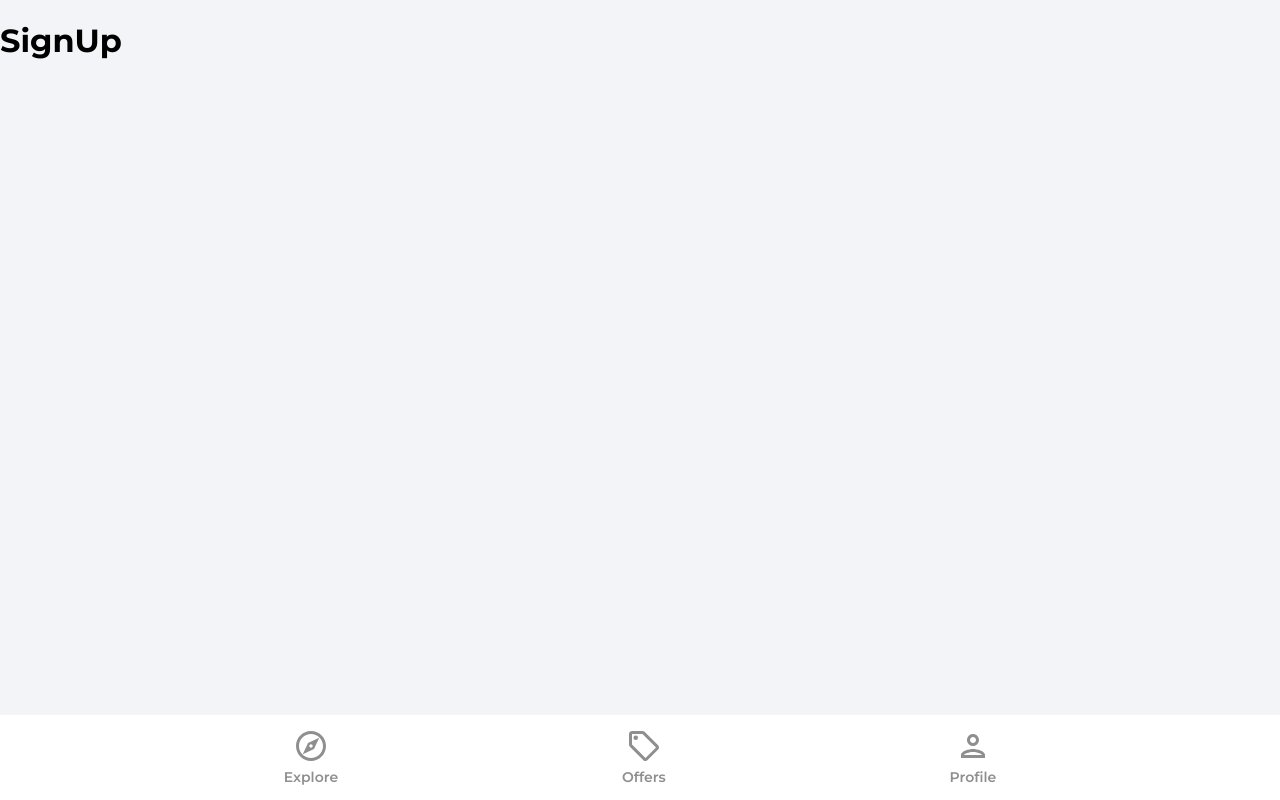
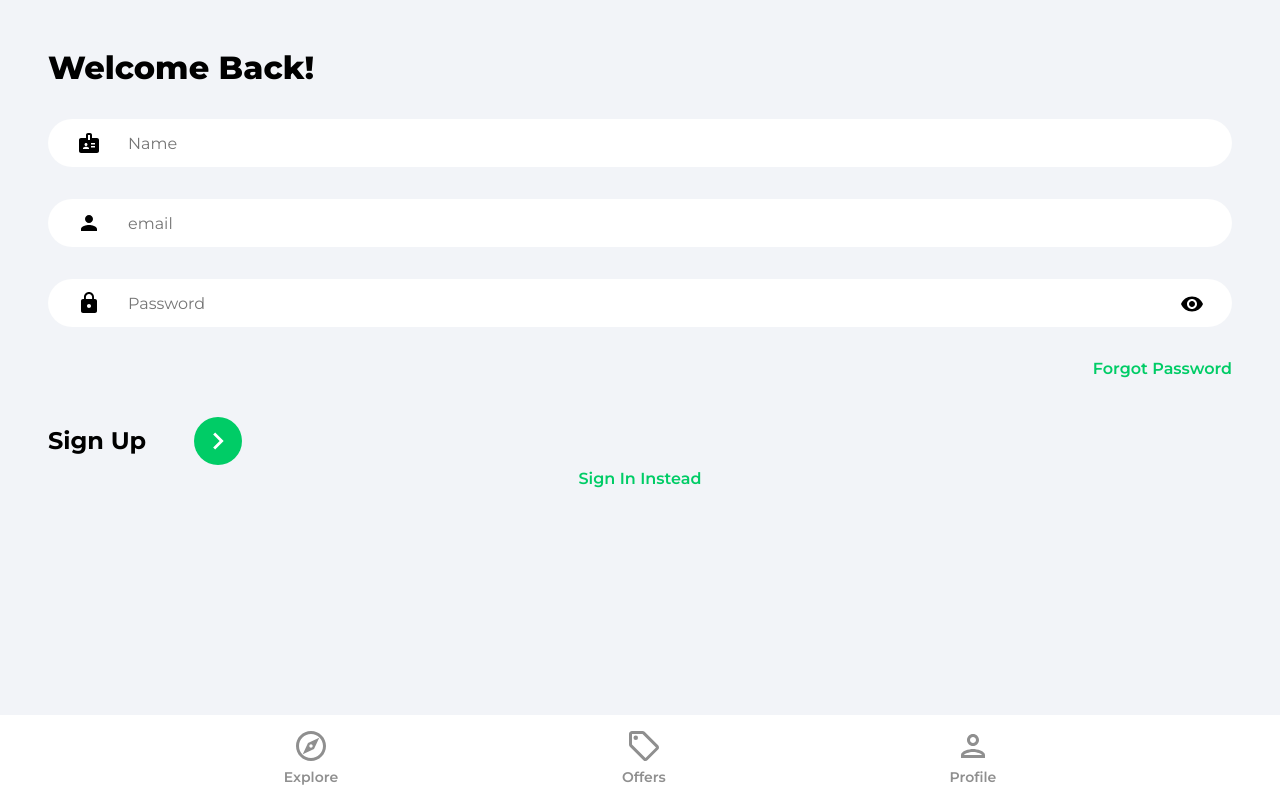
Before and after one commit to daniel7050/House-marketplace-app, a React (Vite) app: page /sign-up in a window 1280 px wide. Built offline with nearby package versions, Linux system fonts and the light colour scheme.

Commit message:
editted sign-up page

```diff
--- a/src/index.css
+++ b/src/index.css
@@ -218,9 +218,16 @@
   text-align: right;
 }
 
-.signInBar,
+.signInBar {
+  margin-top: 3rem;
+  display: flex;
+  justify-content: space-between;
+  align-items: center;
+  position: inherit;
+}
+
 .signUpBar {
-  margin-top: 3rem;
+  margin-top: 1.5rem;
   display: flex;
   justify-content: space-between;
   align-items: center;
--- a/src/pages/SignUp.jsx
+++ b/src/pages/SignUp.jsx
@@ -1,8 +1,108 @@
+import {useState} from "react"
+import {Link, useNavigate} from 'react-router-dom'
+// import {getAuth, createUserWithEmailAndPassword, updateProfile} from 'firebase/auth'
+// import { db } from '../firebase.config'
+import { KeyboardArrowRightIcon} from '../assets/icons/keyboardArrowRightIcon'
+import visibilityIcon from '../assets/svg/visibilityIcon.svg'
+
+
 function SignUp() {
+    const [showPassword, setShowPassword] = useState(false)
+    const [formData, setFormData] = useState({
+        name: '',
+        email: '',
+        password: '',
+    })
+    const {name, email, password } = formData
+
+    const navigate = useNavigate()
+
+    const onChange = (e) => {
+        setFormData((prevState) => ({
+            ...prevState,
+            [e.target.id]: e.target.value,
+        }))
+    }
+
+    const onSubmit = async (e) => {
+        e.preventDefault()
+
+        // try {
+        //     const auth = getAuth()
+
+        //     const userCredential = await createUserWithEmailAndPassword(auth, email, password)
+
+        //     const user = userCredential.user
+
+        //     updateProfile(auth.currentUser, {
+        //         displayName: name
+        //     })
+
+        //     navigate('/')
+        // } catch (error) {
+        //     console.log(error);
+        // }
+    }
+
     return (
-        <div>
-            <h1>SignUp</h1>
-        </div>
+        <>
+            <div className="pageContainer">
+                <header>
+                    <p className="pageHeader">Welcome Back!</p>
+                </header>
+
+                <form onSubmit={onSubmit}>
+                <input
+                    type="text"
+                    className="nameInput"
+                    placeholder="Name"
+                    id="name"
+                    value={name}
+                    onChange={onChange}
+                />
+                <input
+                    type="email"
+                    className="emailInput"
+                    placeholder="email"
+                    id="email"
+                    value={email}
+                    onChange={onChange}
+                />
+                <div className="passwordInputDiv">
+                    <input type={ showPassword ? 'text' : 'password'}
+                        className="passwordInput"
+                        placeholder="Password"
+                        id="password"
+                        value={password}
+                        onChange={onChange}
+                    />
+                    <img
+                        src={visibilityIcon}
+                        alt="show password"
+                        className="showPassword"
+                        onClick={() => setShowPassword((prevState) => !prevState)}
+                    />
+                </div>
+
+                <Link to='/forgot-password' className="forgotPasswordLink">
+                    Forgot Password
+                </Link>
+
+                <div className="signUpBar">
+                    <p className="signUpText">
+                        Sign Up
+                    </p>
+                    <button className="signInButton">
+                        <KeyboardArrowRightIcon fill='#ffffff' width='34px' height='34px'/>
+                    </button>
+                </div>
+                </form>
+
+                <Link to='/sign-in' className="registerLink" style={{marginTop: '-10px'}}>
+                    Sign In Instead
+                </Link>
+            </div>
+        </>
     )
 }
 
```
